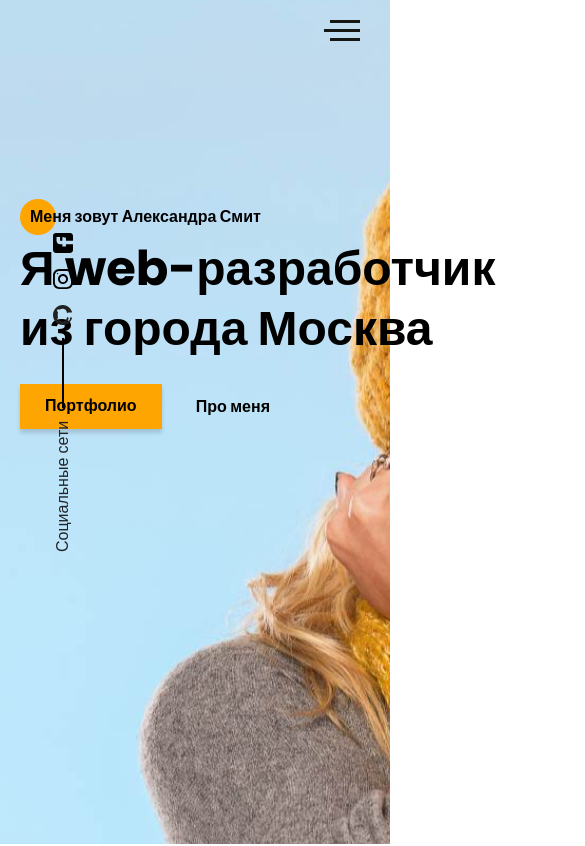
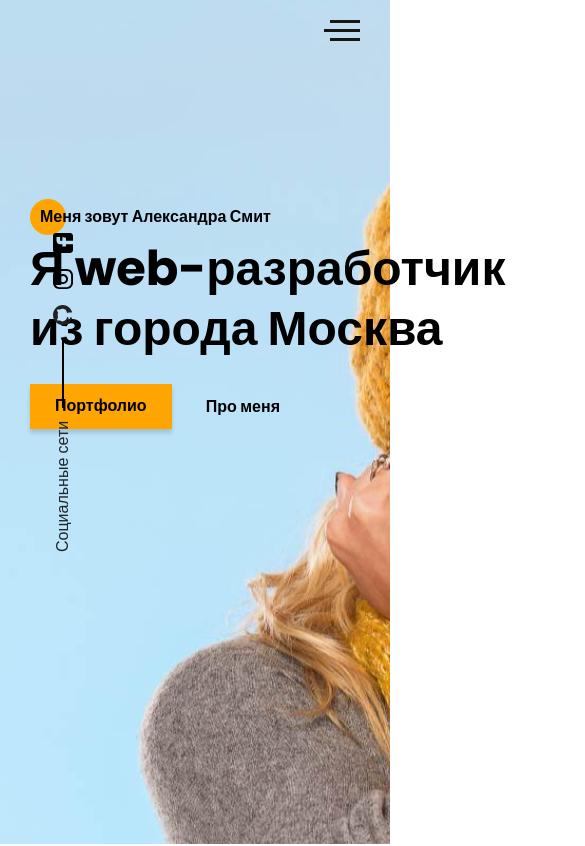
Before and after one commit to Studdnet/maket-portfolio-Petrichenko, a website: page src/index.html in a window 390 px wide. Shown: the top 846 px of the page, 585 px wide, since content can reach past the window. Drawn offline with nearby package versions, Linux system fonts and the light colour scheme; files that its build step writes are made by us from their sources; files whose address does not match are found by name.

Commit message:
create media.scss and start to work with it

```diff
--- a/src/index.html
+++ b/src/index.html
@@ -156,7 +156,7 @@
 		</div>
 	</section>
 
-	<section class="about">
+	<!-- <section class="about">
 		<div class="container">
 			<div class="about__wrapper">
 				<div class="about__photo">
@@ -555,7 +555,7 @@
 				</div>
 			</div>
 		</div>
-	</section>
+	</section> -->
 	<script src="js/script.js"></script>
 </body>
 
--- /dev/null
+++ b/src/sass/blocks/_media.scss
@@ -0,0 +1,24 @@
+@media (max-width: 1200px) {
+	.container {
+		max-width: 960px;
+	}
+}
+
+@media (max-width: 992px) {
+	.container {
+		max-width: 720px;
+	}
+}
+
+@media (max-width: 768px) {
+	.container {
+		max-width: 540px;
+	}
+}
+
+@media (max-width: 576px) {
+	.container {
+		max-width: 100%;
+		padding: 0 10px;
+	}
+}
--- a/src/sass/blocks/_portfolio.scss
+++ b/src/sass/blocks/_portfolio.scss
@@ -30,6 +30,7 @@
 		}
 		img {
 			max-width: 100%;
+			object-fit: cover;
 		}
 	}
 }
--- a/src/sass/style.scss
+++ b/src/sass/style.scss
@@ -58,3 +58,4 @@
 @import "blocks/portfolio";
 @import "blocks/price";
 @import "blocks/contacts";
+@import "blocks/media";
```
Also changed, not shown: dist/css/style.min.css, dist/index.html.
